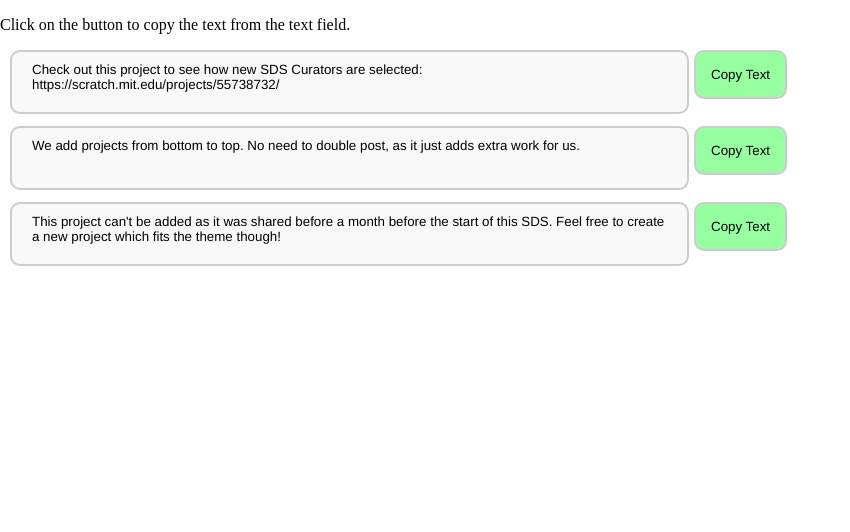
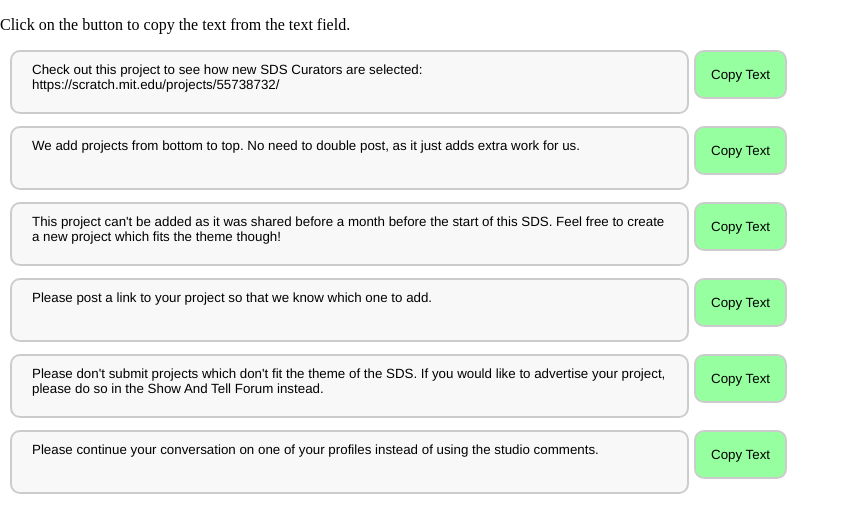
Before and after one commit to Accio1/SDSQuickReply, a plain HTML site: page index.html in a window 1280 px wide. Shown: the whole page, without its empty margins (0-850 px from the left). Drawn offline with Linux system fonts and the light colour scheme.

Commit message:
Update index.html

```diff
--- a/index.html
+++ b/index.html
@@ -30,6 +30,27 @@
 		<br>
 		</div>
 
+		<div class="container">
+		<textarea class="CopyText" id="Text4" readonly>Please post a link to your project so that we know which one to add.</textarea>
+		<button onclick="myFunction(4)">Copy Text</button>
+		<br>
+		<br>
+		</div>
+
+		<div class="container">
+		<textarea class="CopyText" id="Text5" readonly>Please don't submit projects which don't fit the theme of the SDS. If you would like to advertise your project, please do so in the Show And Tell Forum instead.</textarea>
+		<button onclick="myFunction(5)">Copy Text</button>
+		<br>
+		<br>
+		</div>
+
+		<div class="container">
+		<textarea class="CopyText" id="Text6" readonly>Please continue your conversation on one of your profiles instead of using the studio comments.</textarea>
+		<button onclick="myFunction(6)">Copy Text</button>
+		<br>
+		<br>
+		</div>
+
 		<script>
 			function myFunction(area) {
   				var copyText = document.getElementById("Text"+area);
```
